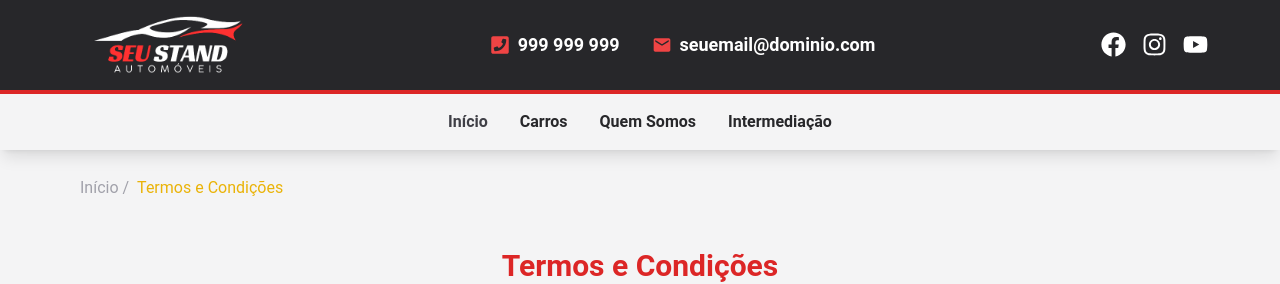
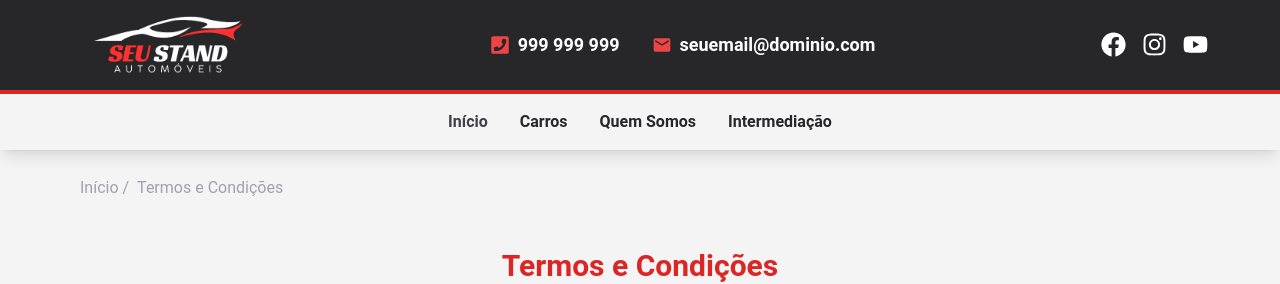
Before and after one commit to galindoptbr/standBerg, a Next.js app: page /terms in a window 1280 px wide. Shown: the top 284 px of the page. Built offline with nearby package versions, Linux system fonts and the light colour scheme; no server answers.

Commit message:
Terms Page adjust

```diff
--- a/app/terms/page.tsx
+++ b/app/terms/page.tsx
@@ -29,7 +29,7 @@
               href="/terms"
               className={`transition-colors duration-300 ${
                 pathname === "/terms"
-                  ? "text-yellow-500"
+                  ? "text-zinc-400"
                   : "text-zinc-400 hover:text-red-500"
               }`}
             >
```
